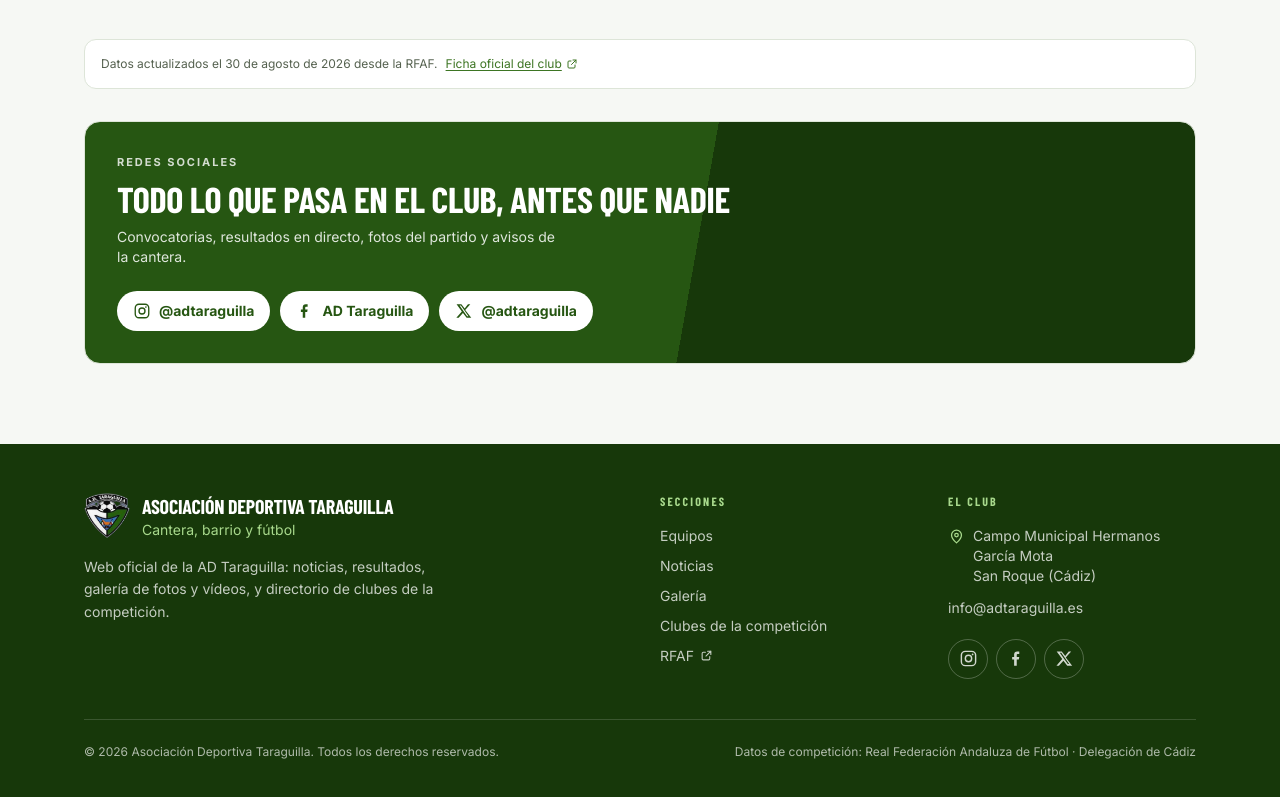
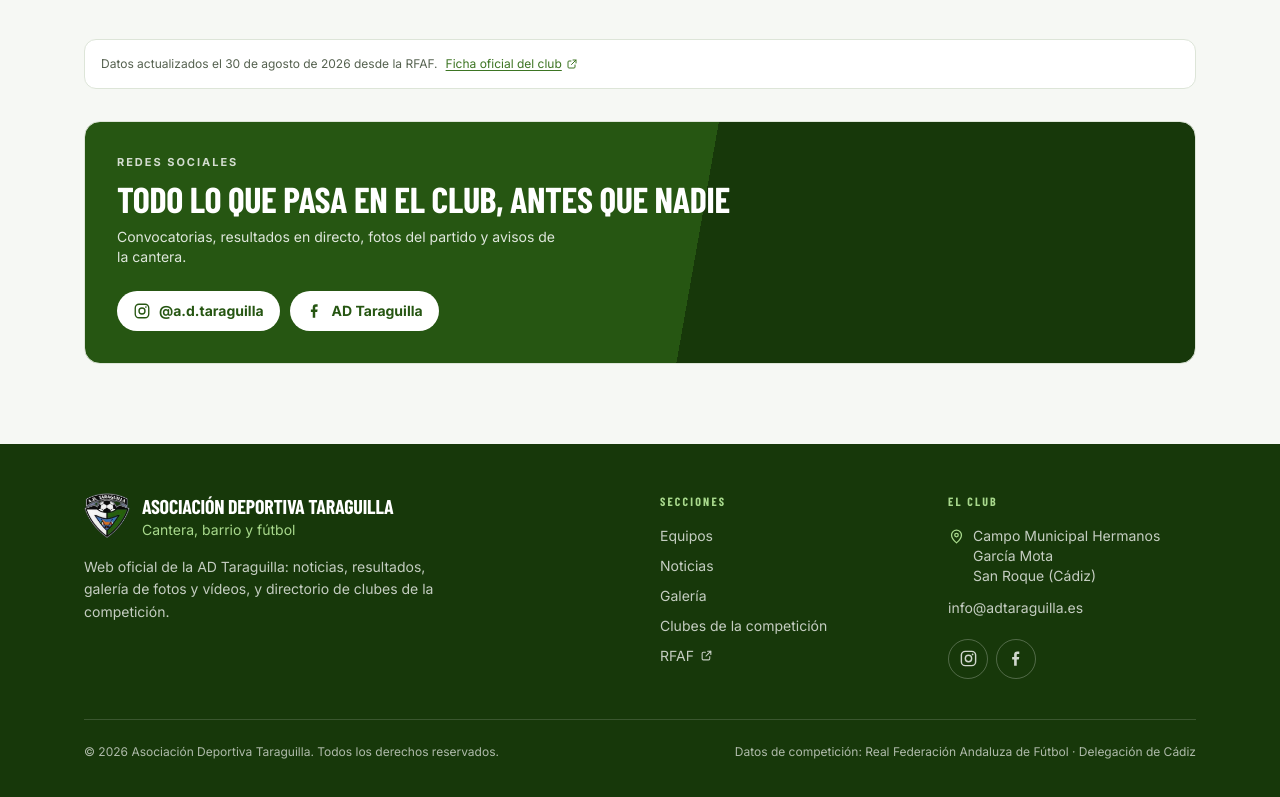
Before and after one commit to NachoBecerra/ADTaraguilla, a Next.js app: page /equipos in a window 1280 px wide. Shown: the part 1125-1922 px from the top of the page. Built offline with nearby package versions, Linux system fonts and the light colour scheme; a web font is replaced by a local one.

Commit message:
Redes sociales reales del club
Instagram @a.d.taraguilla y Facebook TaraguillaAD. X queda fuera: no se
actualiza desde 2021.

Co-Authored-By: Claude Opus 5 <noreply@anthropic.com>

```diff
--- a/src/data/site.ts
+++ b/src/data/site.ts
@@ -25,9 +25,10 @@ export const site = {
 
   /** Redes sociales. Deja la url vacía ("") para ocultar la red del sitio. */
   redes: [
-    { id: "instagram", nombre: "Instagram", url: "https://instagram.com/adtaraguilla", handle: "@adtaraguilla" },
-    { id: "facebook", nombre: "Facebook", url: "https://facebook.com/adtaraguilla", handle: "AD Taraguilla" },
-    { id: "x", nombre: "X", url: "https://x.com/adtaraguilla", handle: "@adtaraguilla" },
+    { id: "instagram", nombre: "Instagram", url: "https://www.instagram.com/a.d.taraguilla/", handle: "@a.d.taraguilla" },
+    { id: "facebook", nombre: "Facebook", url: "https://www.facebook.com/TaraguillaAD", handle: "AD Taraguilla" },
+    // X sin actualizar desde 2021: se deja fuera dejando la url vacía
+    { id: "x", nombre: "X", url: "", handle: "" },
     { id: "youtube", nombre: "YouTube", url: "", handle: "" },
     { id: "tiktok", nombre: "TikTok", url: "", handle: "" },
     { id: "whatsapp", nombre: "WhatsApp", url: "", handle: "" },
```
Also changed, not shown: 1 other file (tests, documents, lock files or other folders).
